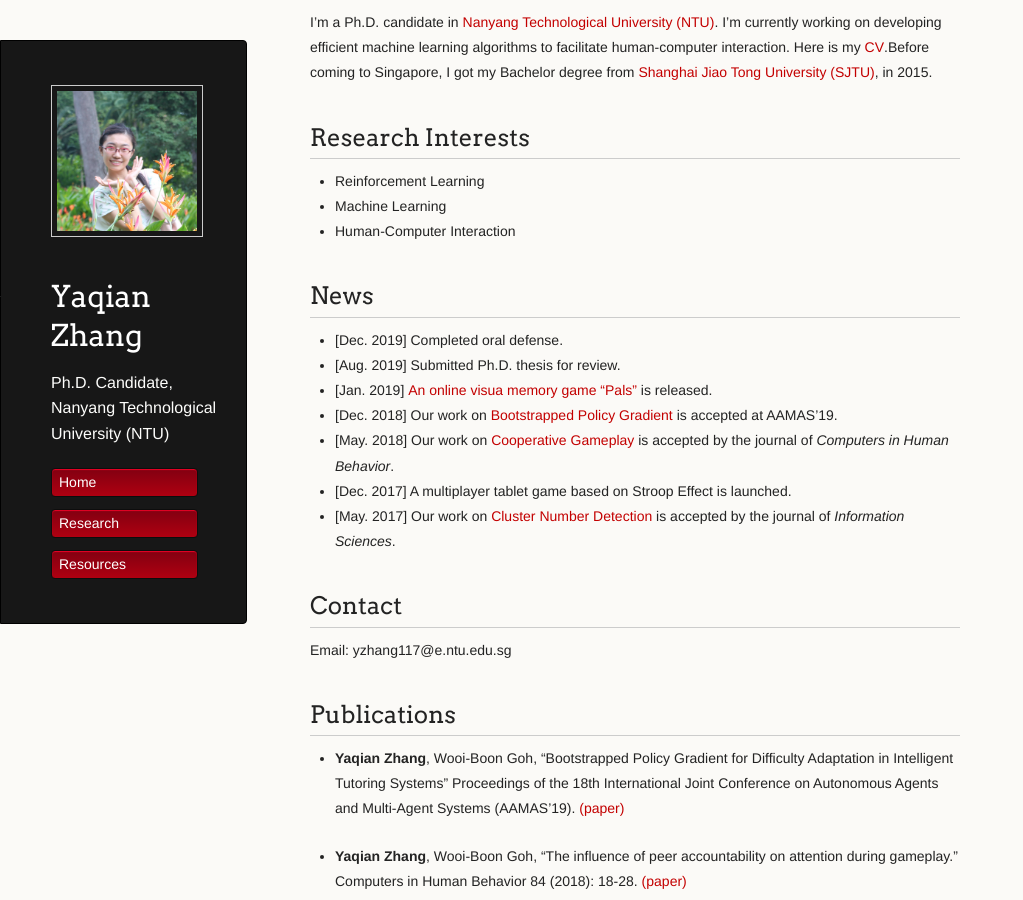
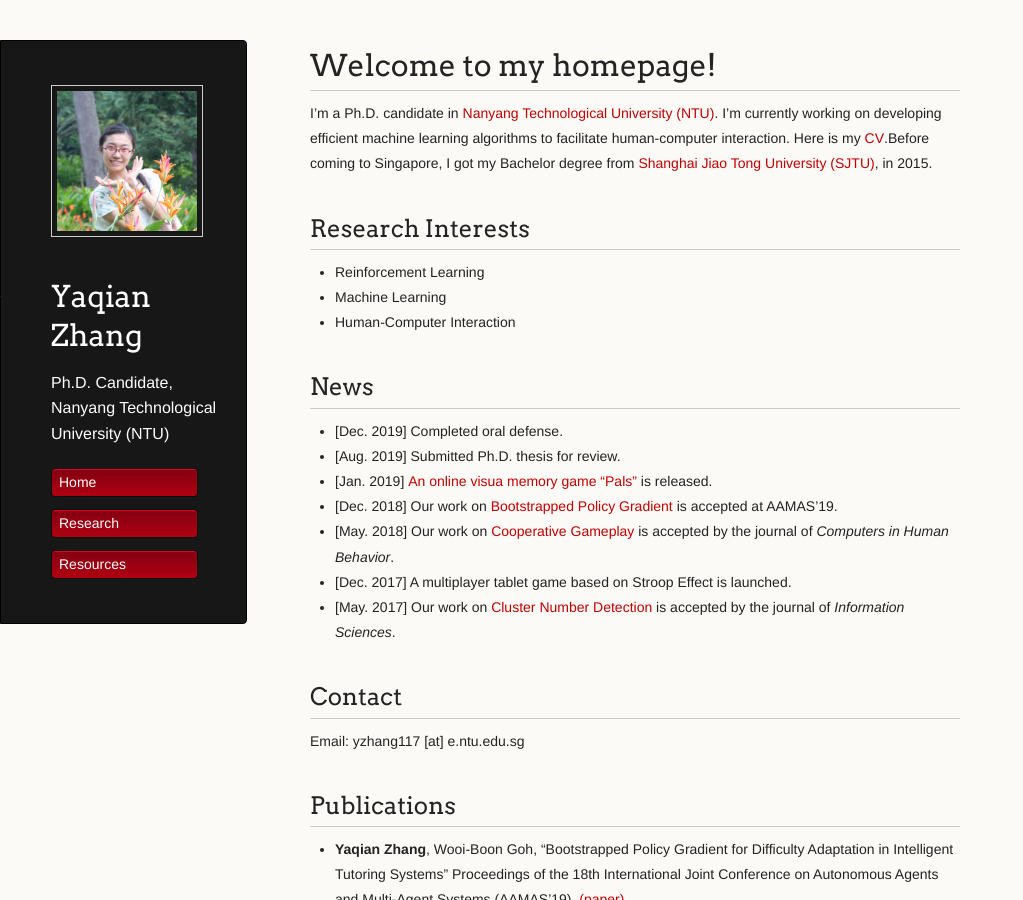
Before and after one commit to YaqianZhang/yaqianzhang.github.io, a Jekyll site: the page built from index.md, in a window 1280 px wide and 900 px high. Shown: the whole window, without its empty margins (0-1023 px from the left). Built offline with Jekyll 4.4.1, drawn with Linux system fonts in a browser that asks for light colours; our own code applies the rules of GitHub Pages for plain Markdown files.

Commit message:
Update index.md

```diff
--- a/index.md
+++ b/index.md
@@ -1,7 +1,7 @@
 ---
 layout: default
 ---
-
+# Welcome to my homepage!
 I'm a Ph.D. candidate in [Nanyang Technological University (NTU)](https://www.ntu.edu.sg). I'm currently working on developing efficient machine learning algorithms to facilitate human-computer interaction. Here is my [CV](about/document.pdf).Before coming to Singapore, I got my Bachelor degree from [Shanghai Jiao Tong University (SJTU)](http://en.sjtu.edu.cn/), in 2015.
 
 ## Research Interests
@@ -19,7 +19,8 @@ I'm a Ph.D. candidate in [Nanyang Technological University (NTU)](https://www.nt
 * [May. 2017]  Our work on [Cluster Number Detection](papers/17_YaqianZhang_Curvature_Cluster_InformationScience.pdf) is accepted by the journal of _Information Sciences_.
 
 ## Contact
-Email: yzhang117@e.ntu.edu.sg
+Email: yzhang117 [at] e.ntu.edu.sg
+
 
 ## Publications
 * **Yaqian Zhang**, Wooi-Boon Goh, "Bootstrapped Policy Gradient for Difficulty Adaptation in Intelligent Tutoring Systems" Proceedings of the 18th International Joint Conference on Autonomous Agents and Multi-Agent Systems (AAMAS'19). [(paper)](papers/19_YaqianZhang_BootstrappedPolicyGradient_aamas.pdf)
```
